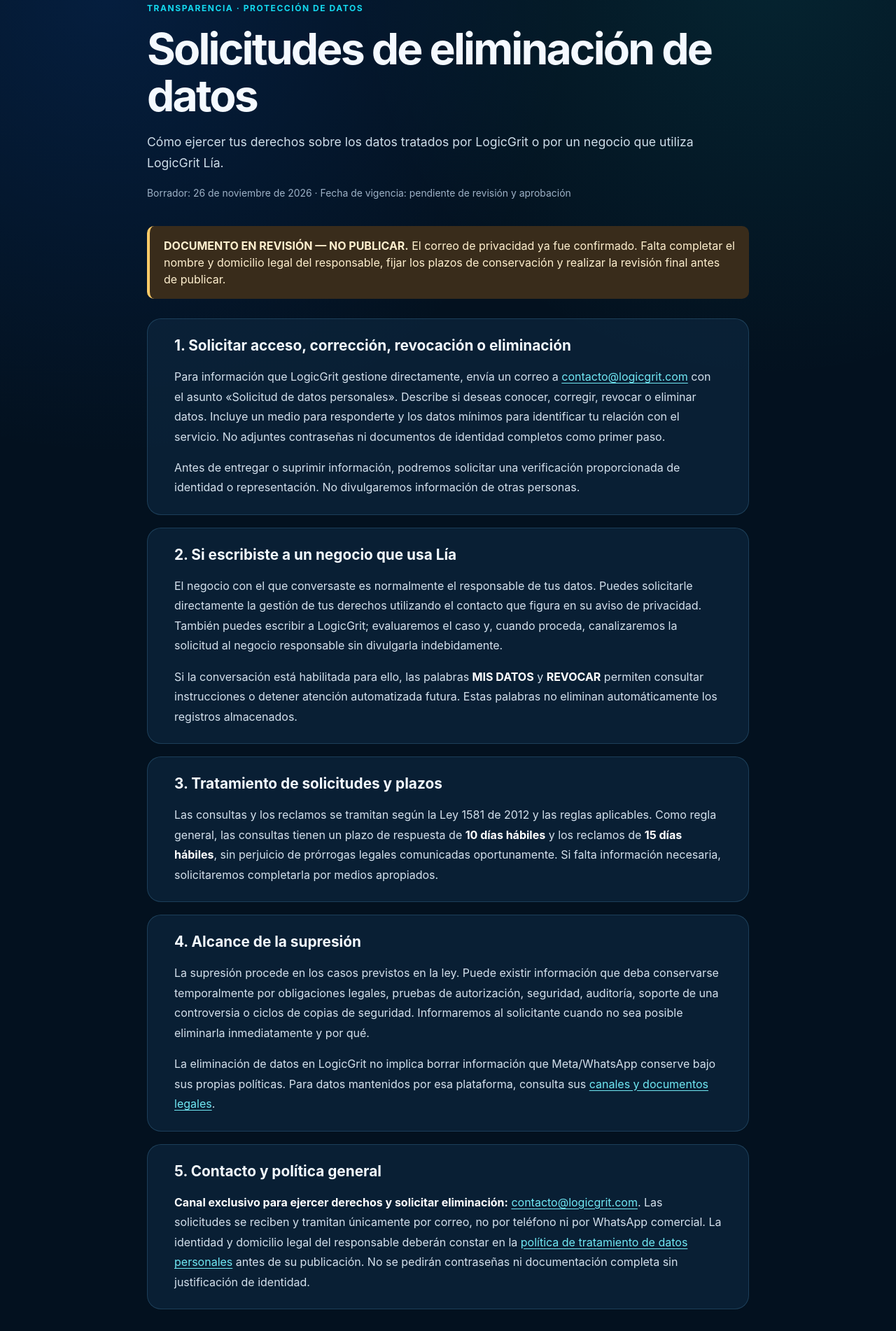
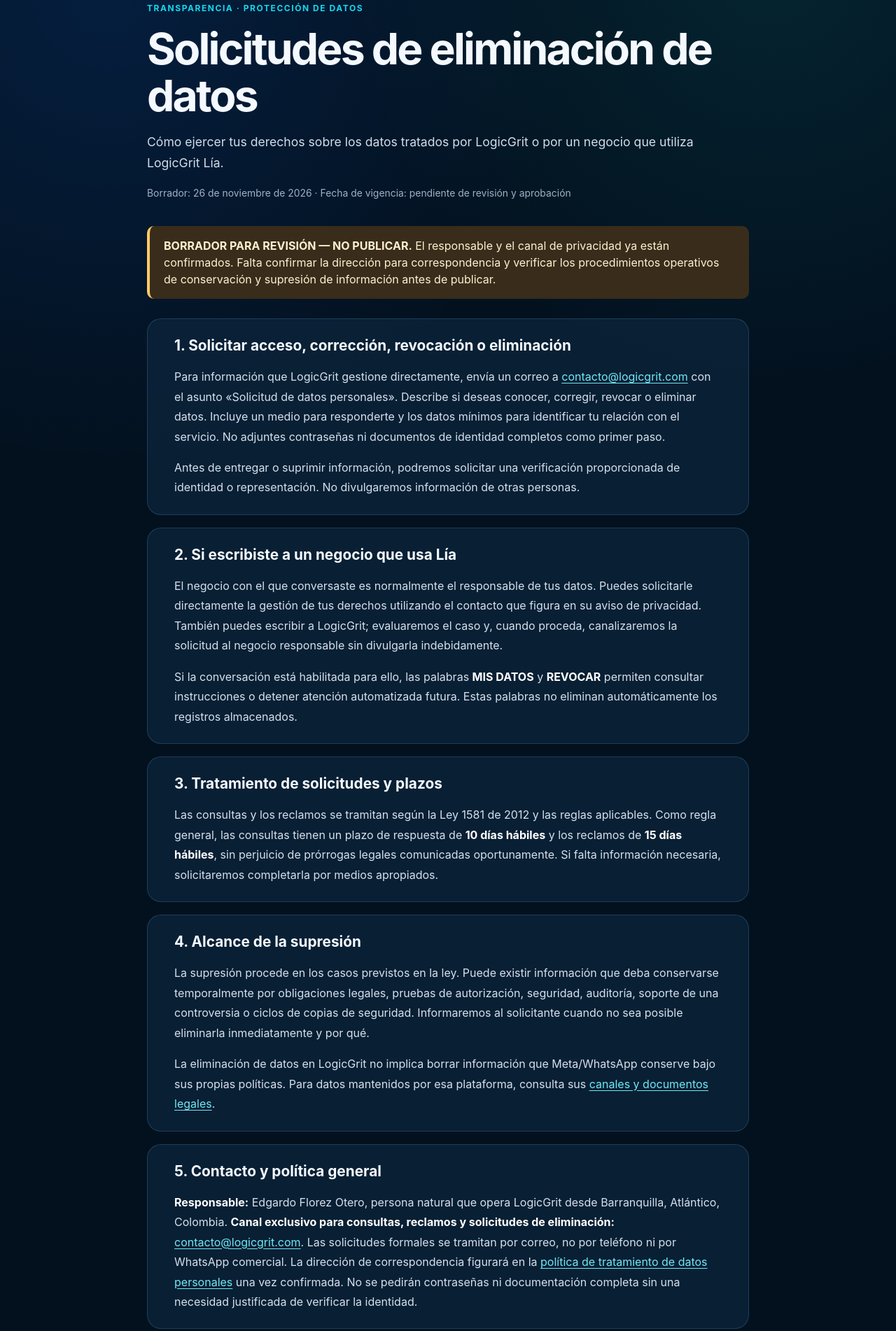
Before and after one commit to edgardodev/logicgrit-web, a plain HTML site: page eliminacion-de-datos/index.html in a window 1280 px wide. Shown: the part 142-2044 px from the top of the page at 70% size. Drawn offline with Linux system fonts and the light colour scheme.

Commit message:
docs: revisión jurídica preliminar Ley 1581, identificar datos y separar controles por verificar

```diff
--- a/eliminacion-de-datos/index.html
+++ b/eliminacion-de-datos/index.html
@@ -22,7 +22,7 @@
 <div class="legal-hero"><div class="legal-kicker">Transparencia · Protección de datos</div>
 <h1>Solicitudes de eliminación de datos</h1><p class="lead">Cómo ejercer tus derechos sobre los datos tratados por LogicGrit o por un negocio que utiliza LogicGrit Lía.</p>
 <p class="legal-meta">Borrador: 26 de noviembre de 2026 · Fecha de vigencia: pendiente de revisión y aprobación</p></div>
-<aside class="legal-draft" role="note"><strong>DOCUMENTO EN REVISIÓN — NO PUBLICAR.</strong> El correo de privacidad ya fue confirmado. Falta completar el nombre y domicilio legal del responsable, fijar los plazos de conservación y realizar la revisión final antes de publicar.</aside>
+<aside class="legal-draft" role="note"><strong>BORRADOR PARA REVISIÓN — NO PUBLICAR.</strong> El responsable y el canal de privacidad ya están confirmados. Falta confirmar la dirección para correspondencia y verificar los procedimientos operativos de conservación y supresión de información antes de publicar.</aside>
 <article class="legal-article"><section class="legal-section"><h2>1. Solicitar acceso, corrección, revocación o eliminación</h2>
 <p>Para información que LogicGrit gestione directamente, envía un correo a <a href="mailto:contacto@logicgrit.com?subject=Solicitud%20de%20datos%20personales">contacto@logicgrit.com</a> con el asunto «Solicitud de datos personales». Describe si deseas conocer, corregir, revocar o eliminar datos. Incluye un medio para responderte y los datos mínimos para identificar tu relación con el servicio. No adjuntes contraseñas ni documentos de identidad completos como primer paso.</p>
 <p>Antes de entregar o suprimir información, podremos solicitar una verificación proporcionada de identidad o representación. No divulgaremos información de otras personas.</p></section>
@@ -35,7 +35,7 @@
 <p>La supresión procede en los casos previstos en la ley. Puede existir información que deba conservarse temporalmente por obligaciones legales, pruebas de autorización, seguridad, auditoría, soporte de una controversia o ciclos de copias de seguridad. Informaremos al solicitante cuando no sea posible eliminarla inmediatamente y por qué.</p>
 <p>La eliminación de datos en LogicGrit no implica borrar información que Meta/WhatsApp conserve bajo sus propias políticas. Para datos mantenidos por esa plataforma, consulta sus <a href="https://www.whatsapp.com/legal/" rel="noopener noreferrer">canales y documentos legales</a>.</p></section>
 <section class="legal-section"><h2>5. Contacto y política general</h2>
-<p><strong>Canal exclusivo para ejercer derechos y solicitar eliminación:</strong> <a href="mailto:contacto@logicgrit.com">contacto@logicgrit.com</a>. Las solicitudes se reciben y tramitan únicamente por correo, no por teléfono ni por WhatsApp comercial. La identidad y domicilio legal del responsable deberán constar en la <a href="/politica-de-privacidad/">política de tratamiento de datos personales</a> antes de su publicación. No se pedirán contraseñas ni documentación completa sin justificación de identidad.</p></section></article>
+<p><strong>Responsable:</strong> Edgardo Florez Otero, persona natural que opera LogicGrit desde Barranquilla, Atlántico, Colombia. <strong>Canal exclusivo para consultas, reclamos y solicitudes de eliminación:</strong> <a href="mailto:contacto@logicgrit.com">contacto@logicgrit.com</a>. Las solicitudes formales se tramitan por correo, no por teléfono ni por WhatsApp comercial. La dirección de correspondencia figurará en la <a href="/politica-de-privacidad/">política de tratamiento de datos personales</a> una vez confirmada. No se pedirán contraseñas ni documentación completa sin una necesidad justificada de verificar la identidad.</p></section></article>
 </main>
 <footer class="legal-footer"><div class="container"><span>© 2026 LogicGrit · Documento preliminar</span><span><a href="/politica-de-privacidad/">Política de privacidad</a> · <a href="/eliminacion-de-datos/">Eliminación de datos</a> · <a href="/">Inicio</a></span></div></footer>
 </body>
```
